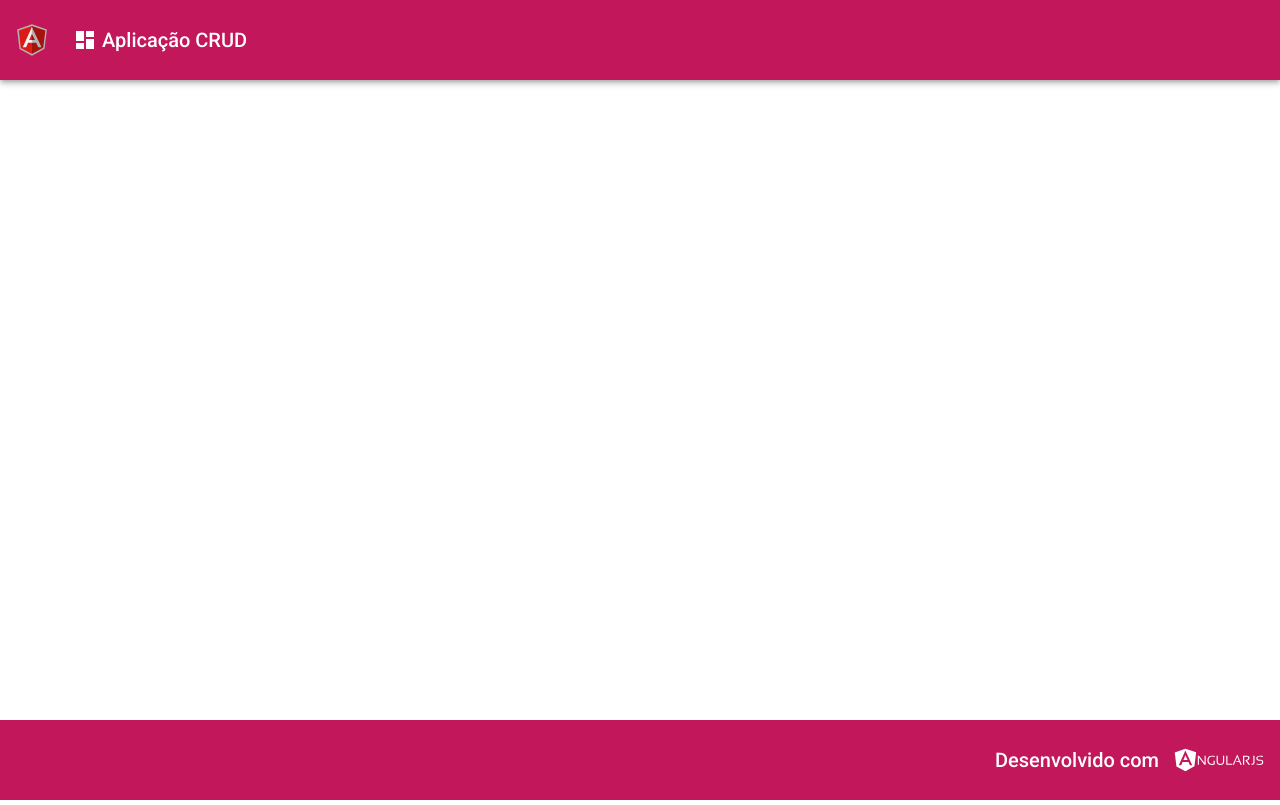
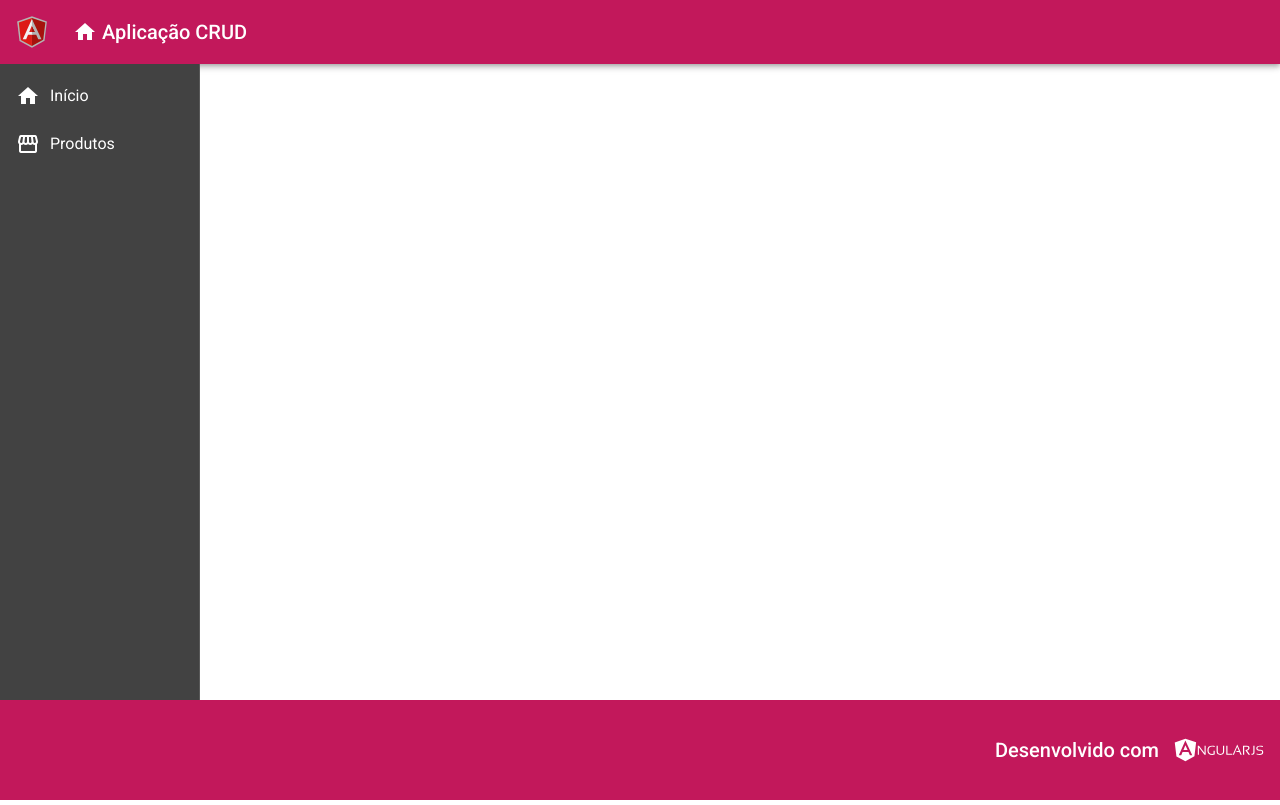
Before and after one commit to RodrigoGomesS/project-angular-nine, an Angular app in the folder frontend/: page / in a window 1280 px wide. Built offline with nearby package versions, Linux system fonts and the light colour scheme.

Commit message:
arrumando layout e criando o component nav

```diff
--- a/frontend/src/app/app.component.css
+++ b/frontend/src/app/app.component.css
@@ -1,3 +1,3 @@
-main {
-  min-height: 80vh;
+app-root {
+  height: 100%;
 }
--- a/frontend/src/app/app.component.html
+++ b/frontend/src/app/app.component.html
@@ -1,5 +1,7 @@
-<app-header></app-header>
-<main color="secondary">
-
-</main>
-<app-rodape></app-rodape>
+<div class="container">
+   <app-header></app-header>
+   <main>
+      <app-nav></app-nav>
+   </main>
+   <app-rodape></app-rodape>
+</div>
--- a/frontend/src/app/components/template/header/header.component.css
+++ b/frontend/src/app/components/template/header/header.component.css
@@ -1,7 +1,8 @@
 .header {
   display: flex;
   align-items: center;
-  min-height: 10vh;
+  height: 0px !important;
+  min-height: 64px !important;
 }
 
 .header a {
--- a/frontend/src/app/components/template/header/header.component.html
+++ b/frontend/src/app/components/template/header/header.component.html
@@ -7,7 +7,7 @@
     <span class="title-group">
         <a href="">
             <i class="material-icons">
-                dashboard
+                home
             </i>
             Aplicação CRUD
         </a>
--- /dev/null
+++ b/frontend/src/app/components/template/nav/nav.component.css
@@ -0,0 +1,7 @@
+.sidevav{
+    width: 200px;
+}
+
+.sidevav i{
+padding-right: 10px;
+}
--- /dev/null
+++ b/frontend/src/app/components/template/nav/nav.component.html
@@ -0,0 +1,18 @@
+<mat-sidenav-container class="side-container">
+    <mat-sidenav class="sidevav" mode="side" opened fixedInViewport="true" fixedTopGap="64" fixedBottomGap="100">
+        <mat-nav-list class="nav-list">
+            <a mat-list-item>
+                <i class="material-icons">
+                    home
+                </i>
+                Início
+            </a>
+            <a mat-list-item>
+                <i class="material-icons">
+                    storefront
+                </i>
+                Produtos
+            </a>
+        </mat-nav-list>
+    </mat-sidenav>
+</mat-sidenav-container>
--- /dev/null
+++ b/frontend/src/app/components/template/nav/nav.component.ts
@@ -0,0 +1,15 @@
+import { Component, OnInit } from '@angular/core';
+
+@Component({
+  selector: 'app-nav',
+  templateUrl: './nav.component.html',
+  styleUrls: ['./nav.component.css']
+})
+export class NavComponent implements OnInit {
+
+  constructor() { }
+
+  ngOnInit(): void {
+  }
+
+}
--- a/frontend/src/app/components/template/rodape/rodape.component.css
+++ b/frontend/src/app/components/template/rodape/rodape.component.css
@@ -1,13 +1,14 @@
-.mat-toolbar img{
-    max-height: 90px;
+.mat-toolbar img {
+  max-height: 90px;
 }
 
-.mat-toolbar span{
-    margin-right: 15px;
+.mat-toolbar span {
+  margin-right: 15px;
 }
 
-.footer{
-  min-height: 10vh;
+.footer {
   display: flex;
   justify-content: end;
+  height: 0px !important;
+  min-height: 100px !important;
 }
--- a/frontend/src/styles.css
+++ b/frontend/src/styles.css
@@ -4,7 +4,23 @@
   margin: 0;
   padding: 0;
 }
+
+body,
+html {
+  height: 100%;
+  margin: 0;
+}
+
 body {
   font-family: Roboto, "Helvetica Neue", sans-serif;
-  height: 100vh;
 }
+
+.container {
+  display: flex;
+  flex-direction: column;
+  height: 100%;
+}
+
+main {
+  flex: 1;
+}
```
Also changed, not shown: frontend/src/app/app.module.ts (+8 -2 lines).
